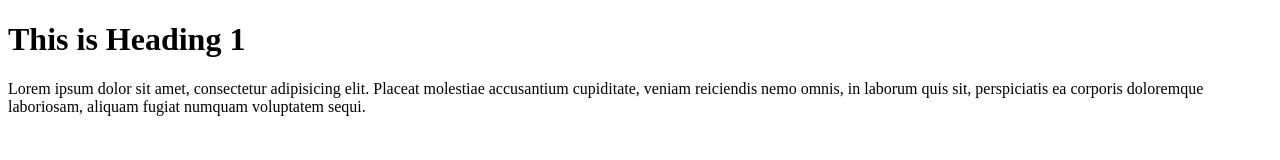
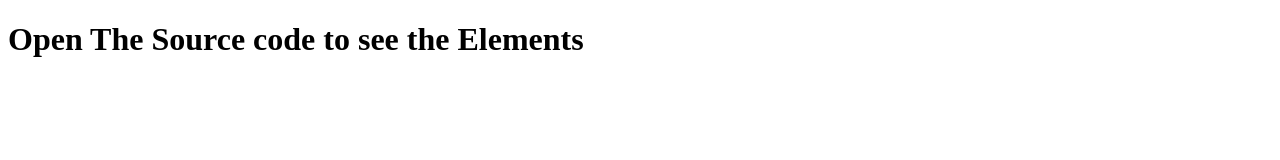
Before and after one commit to faysalridoy/semantic-non-semantic, a plain HTML site: page index.html in a window 1280 px wide. Drawn offline with Linux system fonts and the light colour scheme.

Commit message:
Update index.html

```diff
--- a/index.html
+++ b/index.html
@@ -2,11 +2,11 @@
 <html lang="en">
 <head>
 	<meta charset="UTF-8">
-	<title>Image tag and P tag(c6)</title>
+	<title>Semantic and Non Semantic Elements</title>
 </head>
 <body>
-<h1>This is Heading 1</h1>
-	<p>Lorem ipsum dolor sit amet, consectetur adipisicing elit. Placeat molestiae accusantium cupiditate, veniam reiciendis nemo omnis, in laborum quis sit, perspiciatis ea corporis doloremque laboriosam, aliquam fugiat numquam voluptatem sequi.</p>
+<h1>Open The Source code to see the Elements </h1>
+
 
 
 <!--
```
